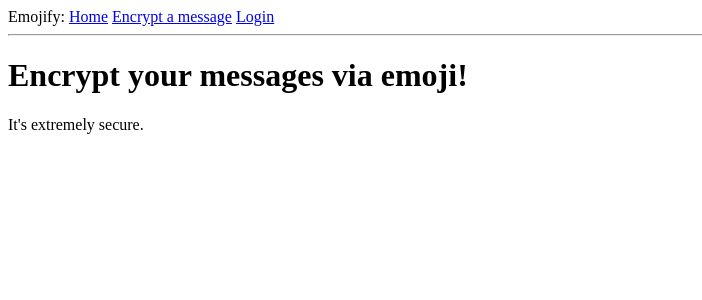
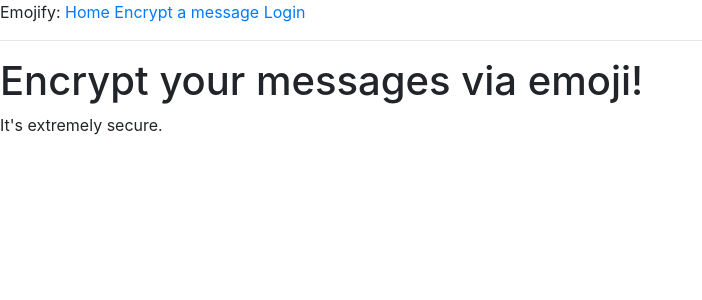
Before and after one commit to aelydens/teamworldbot, a Flask app: page / in a window 1280 px wide. Shown: the top 300 px of the page, without its empty margins (0-702 px from the left). Run offline with Flask 2, Linux system fonts and the light colour scheme; some libraries are stand-ins or nearby versions.

Commit message:
Add boostrap and static file for custom styles

```diff
--- /dev/null
+++ b/app/static/css/main.css
@@ -0,0 +1,4 @@
+* {
+  margin: 0px;
+  padding: 0px;
+}
--- a/app/templates/base.html
+++ b/app/templates/base.html
@@ -2,6 +2,9 @@
 <html lang="en" dir="ltr">
   <head>
     <meta charset="utf-8">
+    <meta name="viewport" content="width=device-width, initial-scale=1, shrink-to-fit=no">
+    <link rel="stylesheet" href="https://stackpath.bootstrapcdn.com/bootstrap/4.1.1/css/bootstrap.min.css" integrity="sha384-WskhaSGFgHYWDcbwN70/dfYBj47jz9qbsMId/iRN3ewGhXQFZCSftd1LZCfmhktB" crossorigin="anonymous">
+    <link href="static/css/main.css" rel="stylesheet">
     <title>Emojify</title>
   </head>
   <body>
@@ -26,5 +29,8 @@
     {% endif %}
     {% endwith %}
     {% block content %}{% endblock %}
+    <script src="https://code.jquery.com/jquery-3.3.1.slim.min.js" integrity="sha384-q8i/X+965DzO0rT7abK41JStQIAqVgRVzpbzo5smXKp4YfRvH+8abtTE1Pi6jizo" crossorigin="anonymous"></script>
+    <script src="https://cdnjs.cloudflare.com/ajax/libs/popper.js/1.14.3/umd/popper.min.js" integrity="sha384-ZMP7rVo3mIykV+2+9J3UJ46jBk0WLaUAdn689aCwoqbBJiSnjAK/l8WvCWPIPm49" crossorigin="anonymous"></script>
+    <script src="https://stackpath.bootstrapcdn.com/bootstrap/4.1.1/js/bootstrap.min.js" integrity="sha384-smHYKdLADwkXOn1EmN1qk/HfnUcbVRZyYmZ4qpPea6sjB/pTJ0euyQp0Mk8ck+5T" crossorigin="anonymous"></script>
   </body>
 </html>
```
Lines whose indentation alone changed are shown as unchanged.
